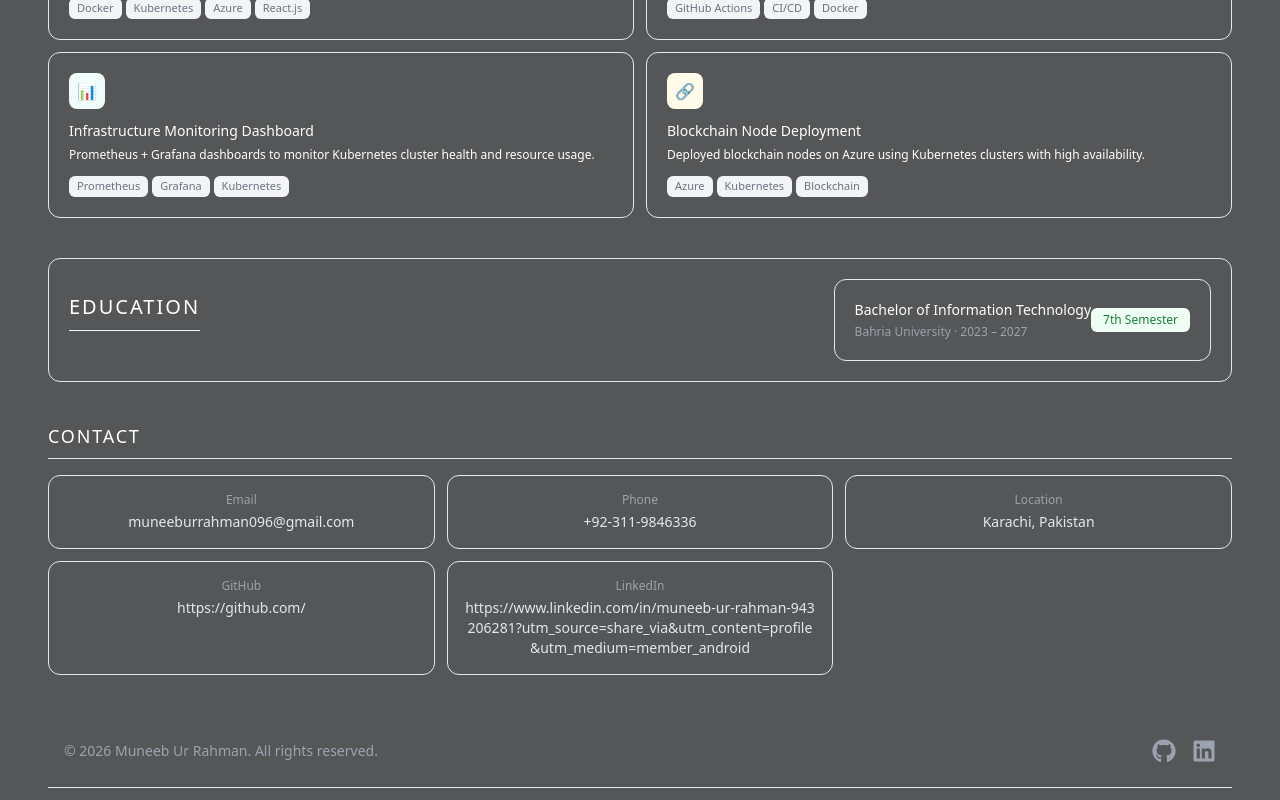
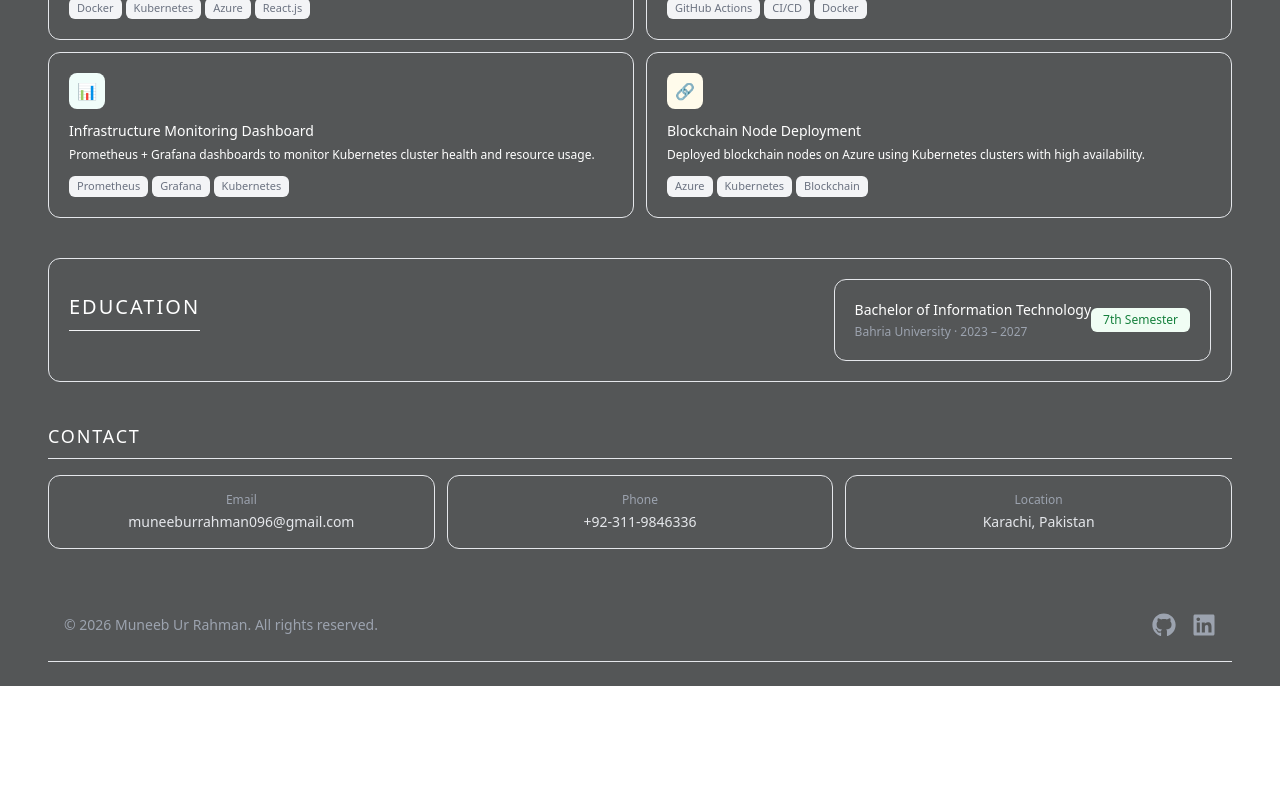
Before and after one commit to muneeb-ur-rahman01/Portfolio, a React (Vite) app: page / in a window 1280 px wide. Shown: the part 1327-2127 px from the top of the page. After the commit the page ends 2013 px from the top, so only its background shows below. Built offline with nearby package versions, Linux system fonts and the light colour scheme.

Commit message:
changes in the contact

```diff
--- a/src/Components/Contact.jsx
+++ b/src/Components/Contact.jsx
@@ -2,8 +2,6 @@ const items = [
   { label: 'Email', value: 'muneeburrahman096@gmail.com' },
   { label: 'Phone', value: '+92-311-9846336' },
   { label: 'Location', value: 'Karachi, Pakistan' },
-  { label: 'GitHub', value: 'https://github.com/' },
-  { label: 'LinkedIn', value: 'https://www.linkedin.com/in/muneeb-ur-rahman-943206281?utm_source=share_via&utm_content=profile&utm_medium=member_android' }
 ];
 
 export default function Contact() {
```
